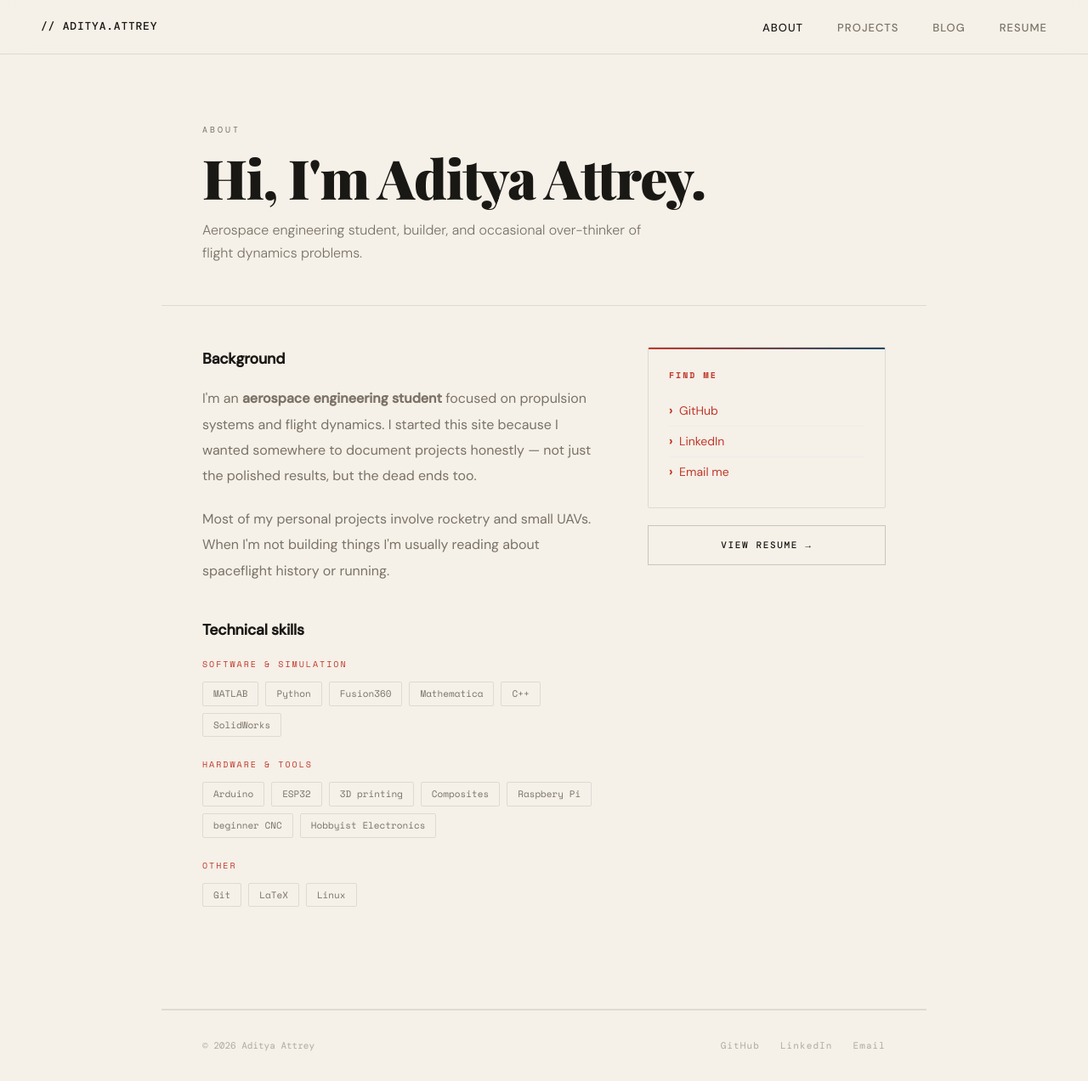
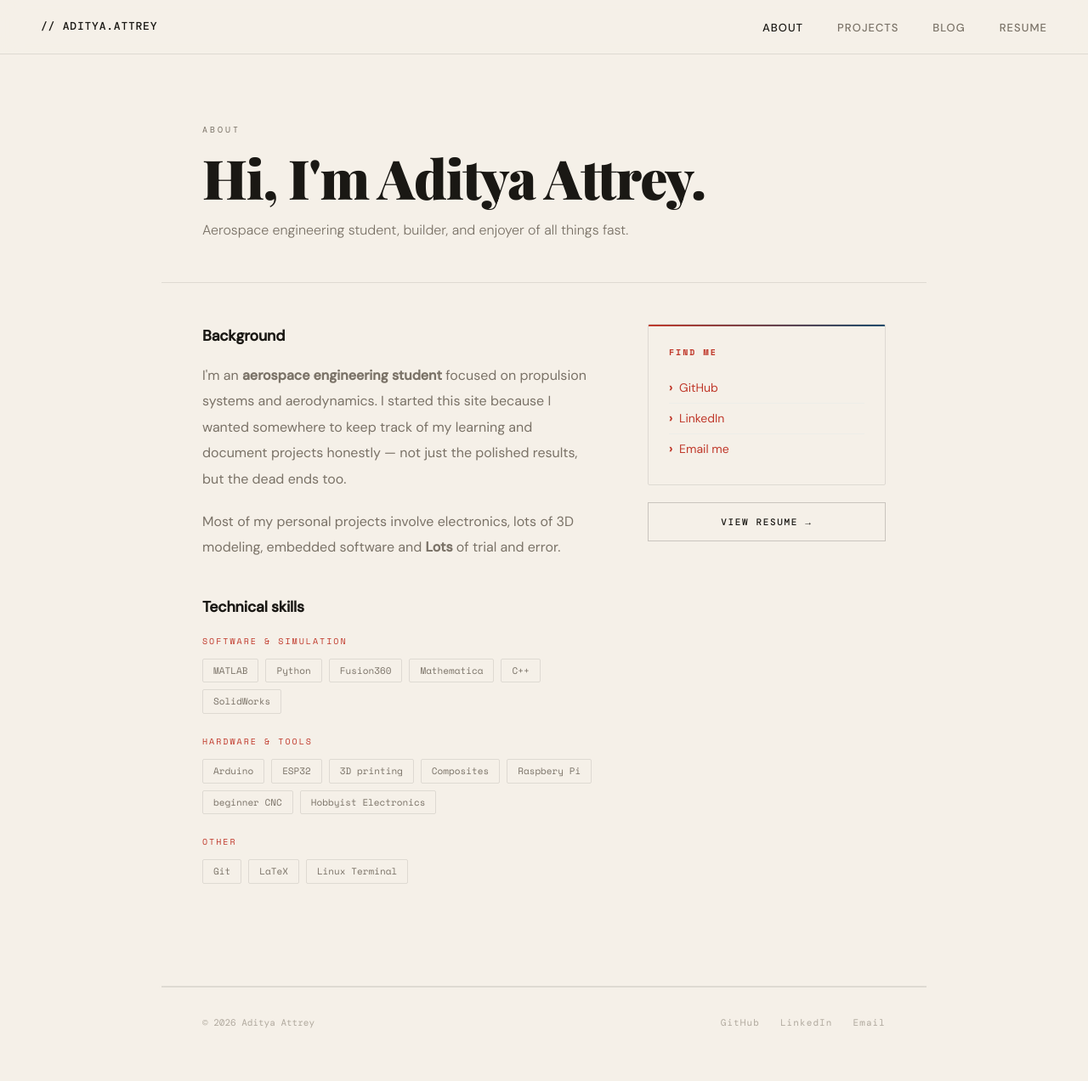
Before and after one commit to FBRDCYB3R/Aero-Blog, a Jekyll site: the page built from about.html, in a window 1280 px wide and 1272 px high. Shown: the whole window at 85% size. Built offline with Jekyll 4.4.1, drawn with Linux system fonts in a browser that asks for light colours; some web fonts are replaced.

Commit message:
Revise about page content and skills section
Updated personal description and technical skills.

```diff
--- a/about.html
+++ b/about.html
@@ -27,7 +27,7 @@ permalink: /about/
 <div class="page-header">
   <p class="page-eyebrow">About</p>
   <h1>Hi, I'm {{ site.author.name }}.</h1>
-  <p class="subtitle">Aerospace engineering student, builder, and occasional over-thinker of flight dynamics problems.</p>
+  <p class="subtitle">Aerospace engineering student, builder, and enjoyer of all things fast.</p>
 </div>
 
 <div class="page-content">
@@ -35,10 +35,10 @@ permalink: /about/
     <div class="about-body">
       <h2>Background</h2>
       <p>
-        I'm an <strong>aerospace engineering student</strong> focused on propulsion systems and flight dynamics. I started this site because I wanted somewhere to document projects honestly — not just the polished results, but the dead ends too.
+        I'm an <strong>aerospace engineering student</strong> focused on propulsion systems and aerodynamics. I started this site because I wanted somewhere to keep track of my learning and document projects honestly — not just the polished results, but the dead ends too.
       </p>
       <p>
-        Most of my personal projects involve rocketry and small UAVs. When I'm not building things I'm usually reading about spaceflight history or running.
+        Most of my personal projects involve electronics, lots of 3D modeling, embedded software and <strong>Lots</strong> of trial and error.
       </p>
 
       <h2>Technical skills</h2>
@@ -70,7 +70,7 @@ permalink: /about/
         <div class="skills-row">
           <span class="skill-chip">Git</span>
           <span class="skill-chip">LaTeX</span>
-          <span class="skill-chip">Linux</span>
+          <span class="skill-chip">Linux Terminal</span>
         </div>
       </div>
     </div>
```
